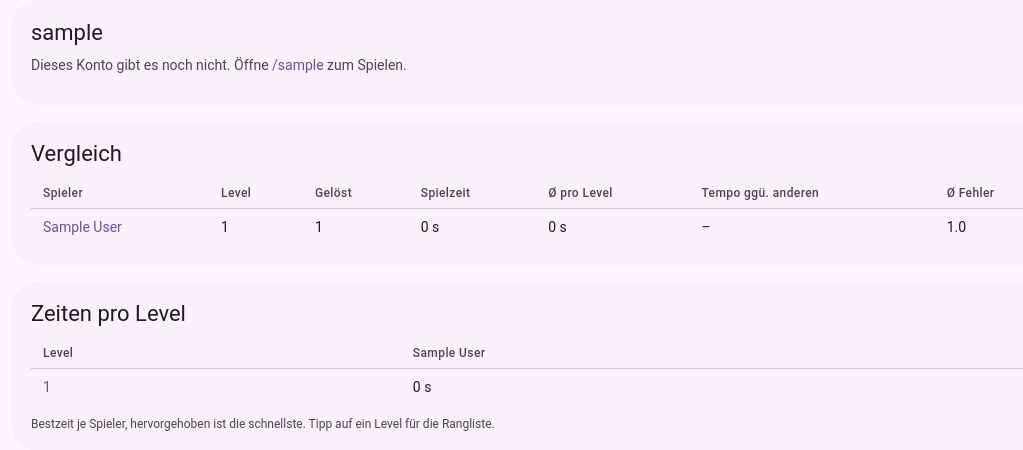
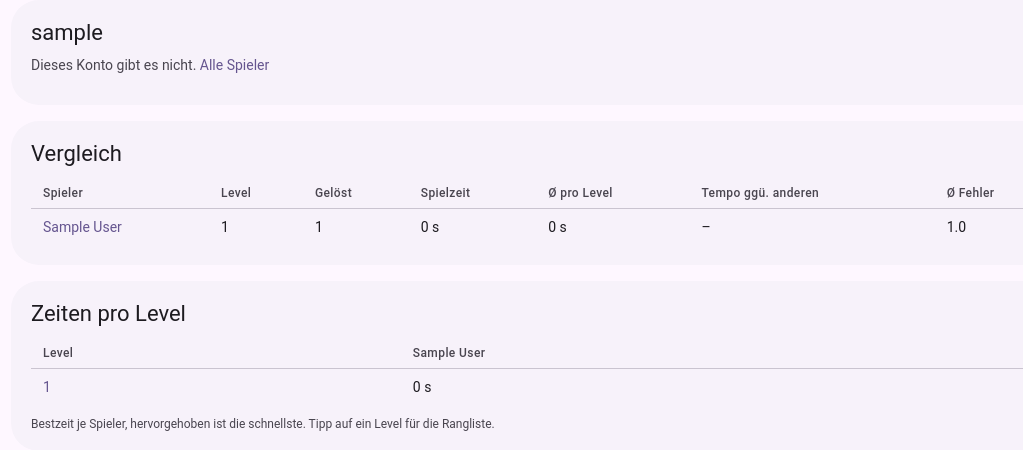
Before and after one commit to L8teNever/Arrows, a Flask app: a page that uses templates/dashboard.html in a window 1280 px wide. Shown: the part 64-514 px from the top of the page, without its empty margins (95-1118 px from the left). Run offline with Flask 3, Linux system fonts and the light colour scheme; tables that the repository leaves empty hold one stand-in row (values such as "Sample post").

Commit message:
Statistik: Texte ohne /Name, Link „meine Statistik“ bei fremden Seiten
Co-Authored-By: Claude Opus 5.5 <noreply@anthropic.com>

```diff
--- a/templates/dashboard.html
+++ b/templates/dashboard.html
@@ -23,7 +23,7 @@
     </a>
     <div class="title">
       <span class="headline">Statistik</span>
-      {% if me %}<span class="sub">angemeldet als {{ me }}</span>{% endif %}
+      {% if me %}<span class="sub">angemeldet als {{ me }}{% if not detail or detail.name | lower != me | lower %} · <a href="{{ dash }}">meine Statistik</a>{% endif %}</span>{% endif %}
     </div>
     <span style="width:48px"></span>
   </header>
@@ -65,7 +65,7 @@
           <div><b>{{ '%.1f' % u.avg_mistakes if u.avg_mistakes is not none else '–' }}</b><span>Ø Fehler</span></div>
         </div>
         {% else %}
-        <p class="empty">Dieses Konto gibt es noch nicht. Öffne <a href="/{{ detail.name | urlencode }}">/{{ detail.name }}</a> zum Spielen.</p>
+        <p class="empty">Dieses Konto gibt es nicht. <a href="/dashboard?alle">Alle Spieler</a></p>
         {% endif %}
       </section>
       {% if u %}
@@ -111,7 +111,7 @@
         {% endfor %}
         </tbody>
       </table></div>
-      {% else %}<p class="empty">Noch niemand da. Spiel unter <b>/DeinName</b>, dann tauchst du hier auf.</p>{% endif %}
+      {% else %}<p class="empty">Noch niemand da. <a href="/">Spiel ein Level</a>, dann tauchst du hier auf.</p>{% endif %}
     </section>
 
     {% if recent %}
```
